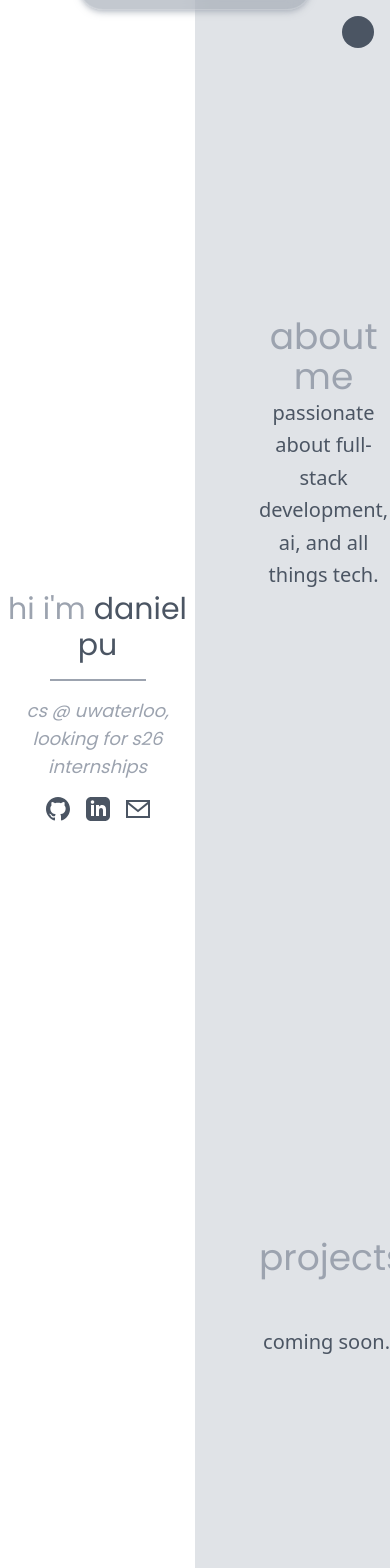
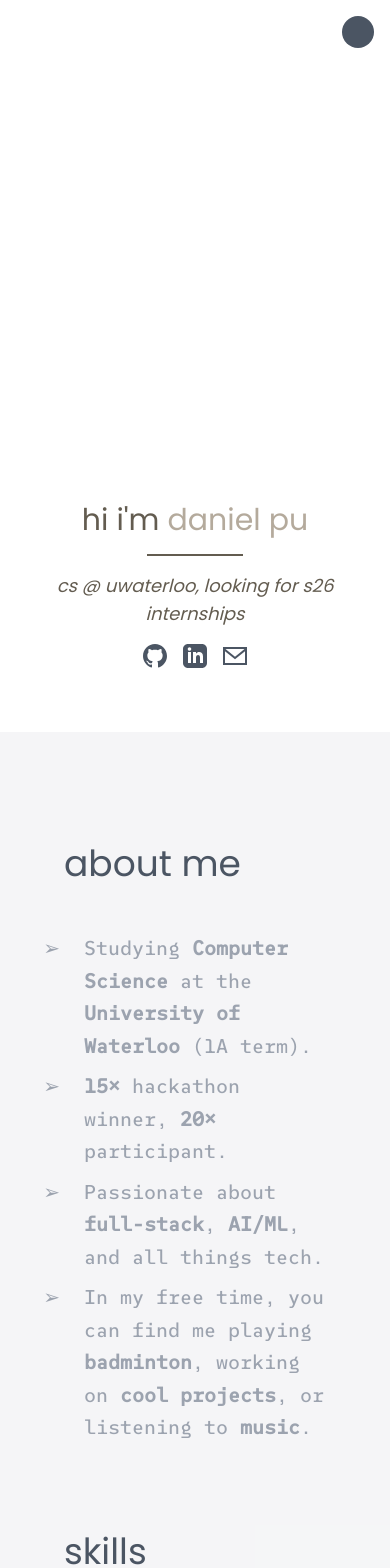
Before and after one commit to danielp1218/PersonalWebsite, a SvelteKit app: page / in a window 390 px wide. Shown: the top 1568 px of the page. Built offline with nearby package versions, Linux system fonts and the light colour scheme; no server answers.

Commit message:
Add new font, enhance layout, and implement content sections

```diff
--- a/src/app.css
+++ b/src/app.css
@@ -3,6 +3,11 @@
 @font-face {
 	font-family: 'poppins';
 	src: url('/fonts/Poppins-Regular.ttf') format('truetype');
+}
+
+@font-face {
+	font-family: 'SUSEMono';
+	src: url('/fonts/SUSEMono-Medium.ttf') format('truetype');
 }
 
 @theme {
@@ -11,11 +16,12 @@
 	--color-background: 255, 255, 255; /* White */
 
 	--font-title: poppins, sans-serif;
+	--font-mono: SUSEMono, monospace;
 }
 
 /* Add global transition for elements using theme colors */
 * {
-	transition-property: background-color, color, border-color, fill, stroke;
+	transition-property: background-color, color, border-color, filter, fill, stroke;
 	transition-duration: 1000ms;
 	transition-timing-function: cubic-bezier(0.4, 0, 0.2, 1);
 
@@ -25,4 +31,12 @@
 body {
 	background-color: rgb(var(--color-background));
 	color: rgb(var(--color-primary));
+	font-size: 16px;
 }
+
+
+@media screen and (max-width: 768px) {
+	body {
+		font-size: 14px;
+	}
+}
--- /dev/null
+++ b/src/lib/components/contentSection.svelte
@@ -0,0 +1,14 @@
+<script lang="ts">
+	import type { Snippet } from "svelte";
+
+    let { title, id, children } = $props<{ title: string, id: string, children: Snippet}>();
+</script>
+
+<section id={id} class="px-8 pt-20 md:px-[20%]">
+    <div class="mx-auto max-w-6xl">
+        <h2 class="font-title mb-12 text-4xl text-primary">{title}</h2>
+        <div class="font-mono text-xl leading-relaxed text-secondary">
+            {@render children()}
+        </div>
+    </div>
+</section>
--- a/src/lib/components/live2D.svelte
+++ b/src/lib/components/live2D.svelte
@@ -37,4 +37,10 @@
 
 </script>
 
-<canvas {...$$restProps} bind:this={live2DCanvas} id="live2d4" style="width: 50vw; height: 70vh"></canvas>
+<canvas
+	{...$$restProps}
+	bind:this={live2DCanvas}
+	id="live2d4"
+	class="h-[50vh] md:h-[65vh] w-full md:w-[40vw]"
+	style="filter: var(--filter-settings);"
+></canvas>
--- a/src/lib/components/themeButton.svelte
+++ b/src/lib/components/themeButton.svelte
@@ -1,8 +1,9 @@
 <script lang="ts">
+    let { ...rest } = $props();
 </script>
 
 <button
-	{...$$restProps}
+	{...rest}
 	class="bg-primary relative flex aspect-square
            items-center justify-center overflow-hidden rounded-full p-4 transition-all
            duration-300 hover:scale-125 hover:shadow-lg"
--- a/src/lib/live2d/utils/lappdelegate.ts
+++ b/src/lib/live2d/utils/lappdelegate.ts
@@ -37,7 +37,7 @@ export class LAppDelegate {
       ite.notEqual(this._subdelegates.end());
       ite.preIncrement()
     ) {
-      ite.ptr().onPointBegan(e.pageX, e.pageY);
+      ite.ptr().onPointBegan(e.clientX, e.clientY);
     }
   }
 
@@ -61,7 +61,7 @@ export class LAppDelegate {
       ite.notEqual(this._subdelegates.end());
       ite.preIncrement()
     ) {
-      ite.ptr().onPointEnded(e.pageX, e.pageY);
+      ite.ptr().onPointEnded(e.clientX, e.clientY);
     }
   }
 
@@ -71,7 +71,7 @@ export class LAppDelegate {
       ite.notEqual(this._subdelegates.end());
       ite.preIncrement()
     ) {
-      ite.ptr().onTouchCancel(e.pageX, e.pageY);
+      ite.ptr().onTouchCancel(e.clientX, e.clientY);
     }
   }
 
--- a/src/lib/live2d/utils/lappsubdelegate.ts
+++ b/src/lib/live2d/utils/lappsubdelegate.ts
@@ -254,8 +254,8 @@ export class LAppSubdelegate {
     }
     this._captured = true;
 
-    const localX: number = pageX - this._canvas.offsetLeft;
-    const localY: number = pageY - this._canvas.offsetTop;
+    const localX: number = pageX - this._canvas.offsetLeft - this._canvas.clientLeft;
+    const localY: number = pageY - this._canvas.offsetTop - this._canvas.clientTop;
 
     // Only call tap behavior, not the drag tracking since that's handled by onPointMoved
     this._view.onTouchesBegan(localX, localY);
--- a/src/lib/themes.svelte.ts
+++ b/src/lib/themes.svelte.ts
@@ -9,8 +9,7 @@ export const themes: { [key: string]: Theme } = {
 	light: [
 		[75, 85, 99], // Darker Cool Gray
 		[156, 163, 175], // Light Gray
-		[255, 255, 255] // Pure White
-
+		[255, 255, 255], // Pure White
 	],
 	dark: [
 		[255, 105, 180], // Pink
@@ -24,28 +23,34 @@ export const themes: { [key: string]: Theme } = {
 	]
 };
 
+export const filterSettings: { [key: string]: string } = {
+	"light": "",
+	"dark": "sepia(1) brightness(0.8) saturate(1.4) contrast(1.6) hue-rotate(-80deg)",
+	"ocean": "sepia(1) brightness(0.7) saturate(1.7) contrast(1.6) hue-rotate(-180deg)"
+}
+
 export class ColourPalette {
 	private palette: Theme = $state(themes[themeNames[0]]);
-	constructor(theme: Theme | number) {
-		if (typeof theme === 'number') {
-			theme = themes[themeNames[theme]];
-		}
-		this.palette = theme;
+	private themeNumber = $state(0);
+
+	constructor(theme: number) {
+		this.themeNumber = theme;
+		this.palette = themes[themeNames[theme]];
 	}
 
-	public changeTheme(newTheme: Theme | string | number) {
-		if (typeof newTheme === 'string') {
-			newTheme = themes[newTheme];
-		} else if (typeof newTheme === 'number') {
-			newTheme = themes[themeNames[newTheme]];
-		}
-		this.palette = newTheme;
+	public changeTheme(newTheme: number) {
+		this.themeNumber = newTheme;
+		this.palette = themes[themeNames[newTheme]];
 	}
 
 	public getColour(index: number) {
 		return `rgb(${this.palette[index][0]}, ${this.palette[index][1]}, ${this.palette[index][2]})`;
 	}
 
+	public getFilter(){
+		return filterSettings[themeNames[this.themeNumber]];
+	}
+
 	static size(): number {
 		return Object.keys(themes).length;
 	}
--- a/src/routes/+layout.svelte
+++ b/src/routes/+layout.svelte
@@ -1,7 +1,6 @@
 <script lang="ts">
 	import '../app.css';
 	import ThemeButton from '$lib/components/themeButton.svelte';
-	import Footer from '$lib/components/contacts.svelte';
 	let { children } = $props();
 
 	import { ColourPalette } from '$lib/themes.svelte';
@@ -30,7 +29,7 @@
 
 <div
 	class="min-h-screen h-full w-full bg-background"
-	style="--color-primary: {palette.getColour(0)}; --color-secondary: {palette.getColour(1)}; --color-background: {palette.getColour(2)}"
+	style="--color-primary: {palette.getColour(0)}; --color-secondary: {palette.getColour(1)}; --color-background: {palette.getColour(2)}; --filter-settings: {palette.getFilter()};"
 >
 	<div class="fixed top-4 right-4 z-50">
 		<ThemeButton onclick={toggleTheme} />
--- a/src/routes/+page.svelte
+++ b/src/routes/+page.svelte
@@ -1,40 +1,50 @@
 <script lang="ts">
 	import Live2D from '$lib/components/live2D.svelte';
-	import Navbar from '$lib/components/navbar.svelte';
     import Contacts from '$lib/components/contacts.svelte';
+	import ContentSection from '$lib/components/contentSection.svelte';
 </script>
 
-<div class="flex w-full">
-	<div class="fixed left-0 top-0 z-10 h-screen w-[50%]">
+<div class="flex w-full flex-col md:flex-row">
+	<div
+		class="relative py-16 w-full md:h-screen md:content-center md:fixed md:left-0 md:top-0 md:z-10 md:w-[40%]"
+	>
 		<Live2D />
 		<div
-			class="text-secondary font-title left-0 right-0 text-center text-3xl mix-blend-difference mb-4"
+			class="text-secondary font-title left-0 right-0 m-4 text-center text-3xl mix-blend-difference"
 		>
 			<h1>hi i'm <span class="text-primary">daniel pu</span></h1>
-			<span class="w-full flex justify-center"><hr class="m-4 w-24 border-t-2 border-secondary" /></span>
+			<span class="flex w-full justify-center"><hr class="m-4 w-24 border-t-2 border-secondary" /></span>
 			<h3 class="text-lg italic text-secondary">cs @ uwaterloo, looking for s26 internships</h3>
 		</div>
 		<Contacts />
 	</div>
 
 	<div
-		class="ml-[50%] min-h-screen w-[50%] bg-gray-400/30 p-8 text-primary"
+		class="min-h-screen w-full bg-gray-400/10 p-8 text-primary md:ml-[40%] md:w-[60%]"
 	>
-		<div id="about" class="flex min-h-screen items-center px-8 py-20">
-			<div class="mx-auto max-w-6xl">
-				<h2 class="font-title text-center text-4xl text-secondary">about me</h2>
-				<p class="text-center text-xl leading-relaxed text-primary">
-					passionate about full-stack development, ai, and all things tech.
-				</p>
-			</div>
-		</div>
+		<ContentSection id="about" title="about me">
+			<ul class="pl-5 text-secondary font-mono" style="list-style-type: '➢  ';">
+				<li class="text-xl mb-2 mt-4 leading-relaxed">
+					Studying <strong>Computer Science</strong> at the <strong>University of Waterloo</strong> (1A term).
+				</li>
+				<li class="mb-2 text-xl leading-relaxed">
+					<strong>15×</strong> hackathon winner, <strong>20×</strong> participant.
+				</li>
+				<li class="text-xl mb-2 leading-relaxed">
+					Passionate about <strong>full-stack</strong>, <strong>AI/ML</strong>, and all things tech.
+				</li>
+				<li class="text-xl mb-2 leading-relaxed">
+					In my free time, you can find me playing <strong>badminton</strong>, working on <strong>cool projects</strong>, or listening to <strong>music</strong>.
+				</li>
+			</ul>
+		</ContentSection>
 
-		<div id="projects" class="flex min-h-screen items-center px-8 py-20">
-			<div class="mx-auto max-w-6xl">
-				<h2 class="font-title mb-12 text-center text-4xl text-secondary">projects</h2>
-				<p class="text-center text-xl leading-relaxed text-primary">coming soon...</p>
-			</div>
-		</div>
+		<ContentSection id="skills" title="skills">
+			<p>coming soon...</p>
+		</ContentSection>
+
+		<ContentSection id="projects" title="projects">
+			<p>coming soon...</p>
+		</ContentSection>
 	</div>
 </div>
-<Navbar />
```
Also changed, not shown: static/fonts/SUSEMono-Medium.ttf (added).
